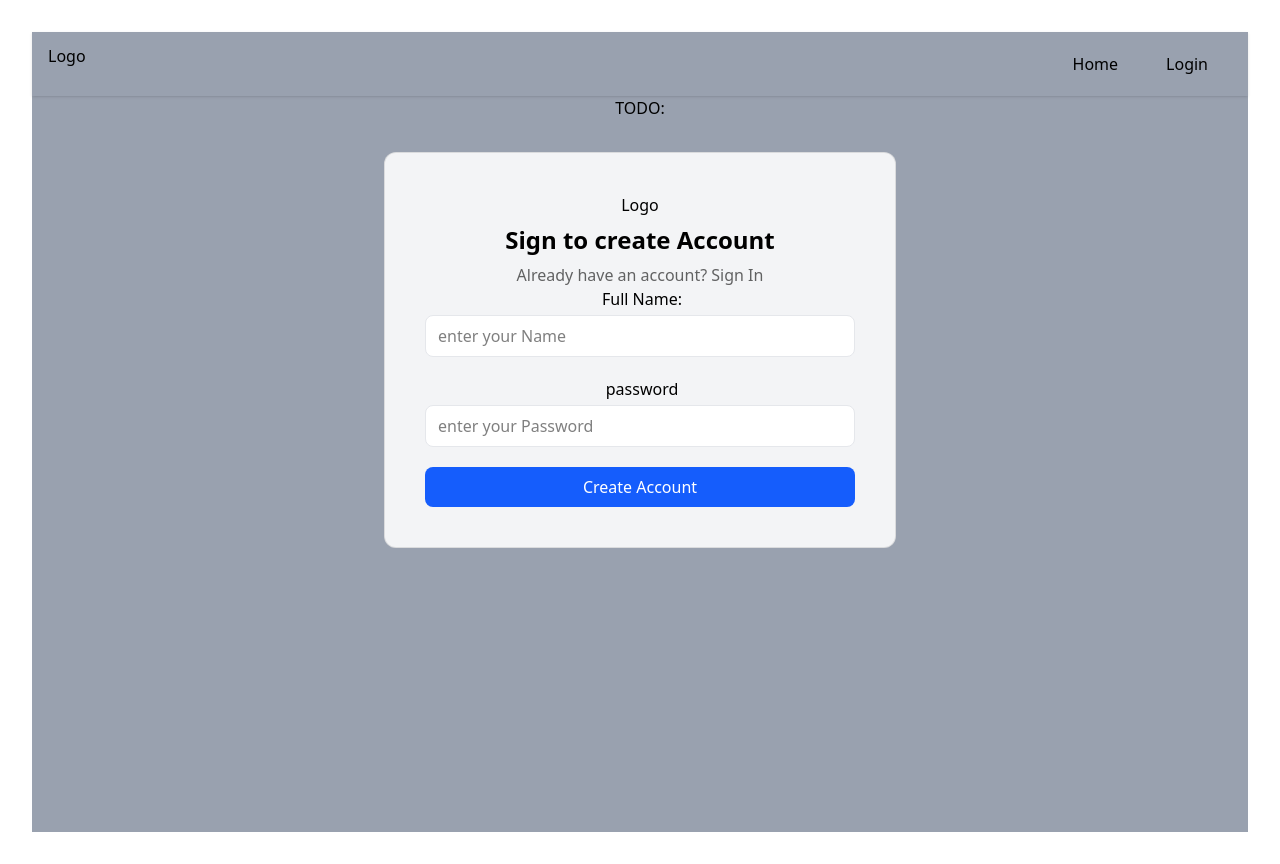
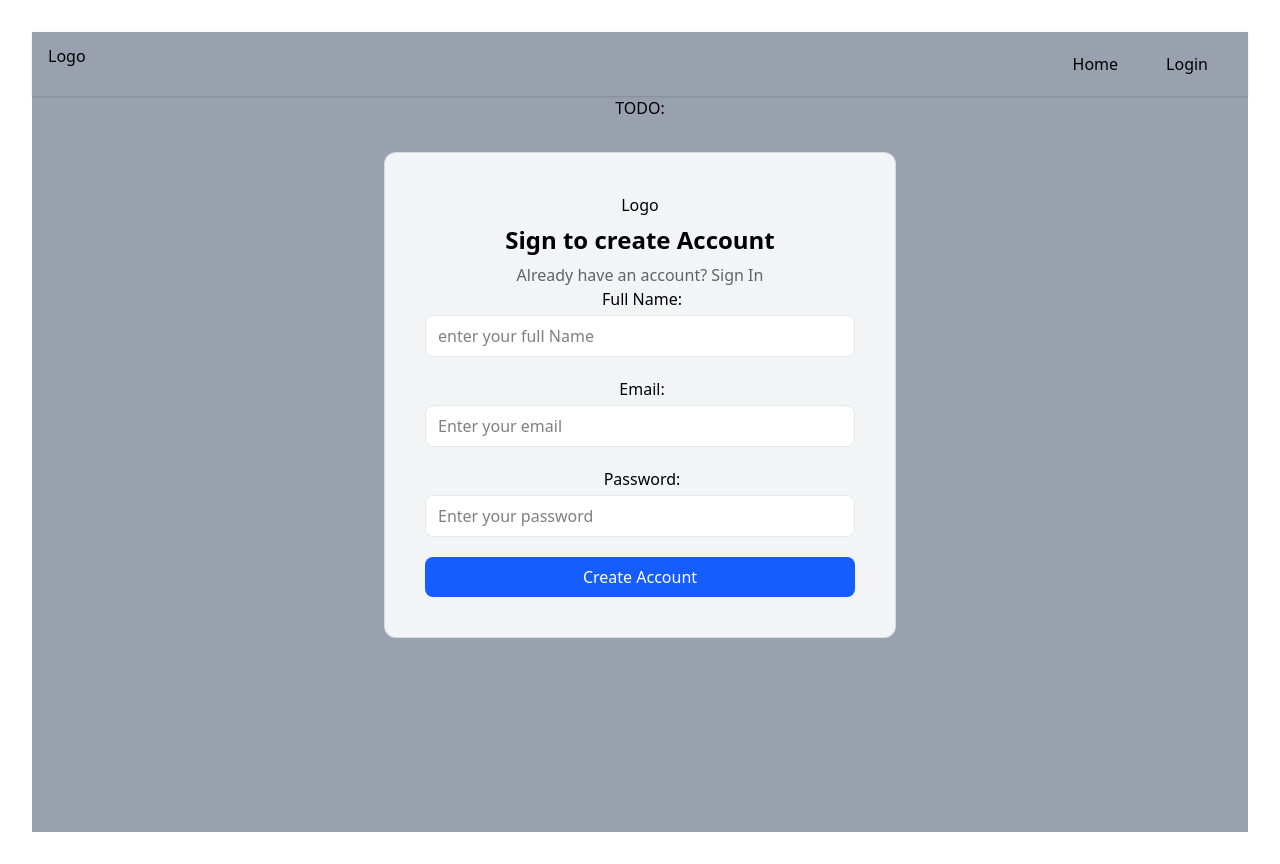
Before and after one commit to Uday0x/Blog-Project, a React (Vite) app: page /signup in a window 1280 px wide. Built offline with nearby package versions, Linux system fonts and the light colour scheme; no server answers.

Commit message:
Push the latest Changes (bug fixes)

```diff
--- a/src/components/RTE.jsx
+++ b/src/components/RTE.jsx
@@ -1,7 +1,11 @@
 import React from 'react'
 import { Controller } from 'react-hook-form'
+import { Editor } from '@tinymce/tinymce-react';
+
 
 function RTE({name,control,label,defaultValue=""}) {
+  console.log('TINY KEY:', import.meta.env.VITE_TINYMCE_API_KEY);
+
   return (
     <div className='w-full'>
       {label && <label className='inline-block mb-1 pl-1'>{label}</label>}
@@ -11,6 +15,8 @@ function RTE({name,control,label,defaultValue=""}) {
       control={control}
        render={({field: {onChange}}) => (
         <Editor
+        apiKey={import.meta.env.VITE_TINYMCE_API_KEY}
+
         initialValue={defaultValue}
         init={{
             initialValue: defaultValue,
--- a/src/components/SignUp.jsx
+++ b/src/components/SignUp.jsx
@@ -1,41 +1,43 @@
-import React, { useState } from 'react'
-import authservice from '../appwrite/auth'
-import { Link,useNavigate } from 'react-router-dom'
-import { login } from "../store/authSlice.js"
-import { Button,Input,Logo } from "./index.js"
-import { useDispatch } from 'react-redux'
-import { useForm } from 'react-hook-form'
-
+import React, { useState } from "react";
+import authservice from "../appwrite/auth";
+import { Link, useNavigate } from "react-router-dom";
+import { login } from "../store/authSlice.js";
+import { Button, Input, Logo } from "./index.js";
+import { useDispatch } from "react-redux";
+import { useForm } from "react-hook-form";
 
 function SignUp() {
+  const navigate = useNavigate();
+  const [error, setError] = useState();
+  const dispatch = useDispatch();
+  const { register, handleSubmit } = useForm();
 
-    const navigate = useNavigate()
-    const [error,setError] = useState()
-    const dispatch = useDispatch()
-    const {register,handleSubmit} = useForm()
-
-    const create = async(data)=>{
-        setError("")
+  const create = async (data) => {
+    setError("");
     try {
-            const userData = await authservice.createAccount(data) //email ,passowrd ,name are given in the form of data
-            if(userData){
-                const userData = await authservice.getCurrentUser()
-                if(userData) dispatch(login(userData));
-                navigate("/")
+      const userData = await authservice.createAccount(data); //email ,passowrd ,name are given in the form of data
+      if (userData) {
+        const userData = await authservice.getCurrentUser();
+        if (userData) dispatch(login(userData));
+        navigate("/");
       }
     } catch (error) {
-            setError(error.message)
+      setError(error.message);
     }
-    }
+  };
   return (
-    <div className='flex items-center justify-center'>
-        <div className={`mx-auto w-full max-w-lg bg-gray-100 rounded-xl p-10 border border-black/10`}>
-            <div className='mb-2 flex justify-center'>
-                <span className='inline-block w-full max-w-[100px]'>
-                        <Logo width='100%' />
+    <div className="flex items-center justify-center">
+      <div
+        className={`mx-auto w-full max-w-lg bg-gray-100 rounded-xl p-10 border border-black/10`}
+      >
+        <div className="mb-2 flex justify-center">
+          <span className="inline-block w-full max-w-[100px]">
+            <Logo width="100%" />
           </span>
         </div>
-            <h2 className='text-center text-2xl font-bold leading-tight'>Sign to create Account</h2>
+        <h2 className="text-center text-2xl font-bold leading-tight">
+          Sign to create Account
+        </h2>
         <p className="mt-2 text-center text-base text-black/60">
           Already have an account?&nbsp;
           <Link
@@ -45,27 +47,38 @@ function SignUp() {
             Sign In
           </Link>
         </p>
-            {error && <p className='text-red-600 mt-8 text-center'>{error}</p>}
+        {error && <p className="text-red-600 mt-8 text-center">{error}</p>}
 
         <form onSubmit={handleSubmit(create)}>
-                <div className='space-y-5'>
+          <div className="space-y-5">
             <Input
               label="Full Name:"
-                    placeholder="enter your Name"
-                    {...register("name",{
-                        required:true
+              placeholder="enter your full Name"
+              {...register("name", {
+                required: true,
               })}
             />
 
             <Input
-                    label="password"
+              label="Email: "
+              placeholder="Enter your email"
+              type="email"
+              {...register("email", {
+                required: true,
+                validate: {
+                  matchPatern: (value) =>
+                    /^\w+([.-]?\w+)*@\w+([.-]?\w+)*(\.\w{2,3})+$/.test(value) ||
+                    "Email address must be a valid address",
+                },
+              })}
+            />
+            <Input
+              label="Password: "
               type="password"
-                    placeholder="enter your Password"
-                    {
-                        ...register("Passowrd",{
-                            required:true
-                        })
-                    }
+              placeholder="Enter your password"
+              {...register("password", {
+                required: true,
+              })}
             />
 
             <Button type="submit" className="w-full">
@@ -75,7 +88,7 @@ function SignUp() {
         </form>
       </div>
     </div>
-  )
+  );
 }
 
-export default SignUp
+export default SignUp;
```
Lines whose indentation alone changed are shown as unchanged.
